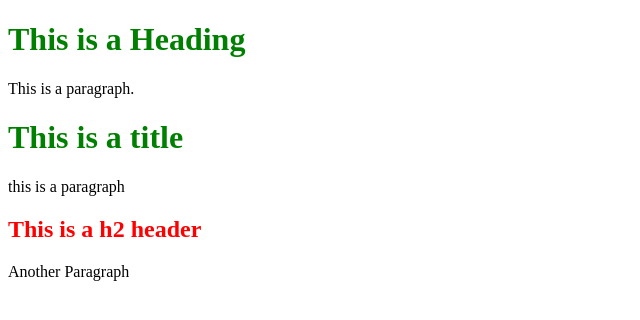
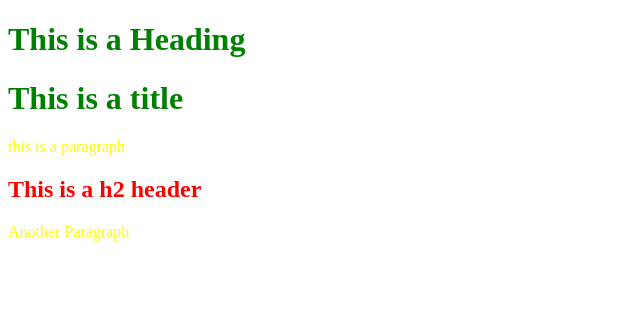
Before and after one commit to Alaska01/Aye-Rida-Testing, a plain HTML site: page index.html in a window 1280 px wide. Shown: the whole page, without its empty margins (0-640 px from the left). Drawn offline with Linux system fonts and the light colour scheme.

Commit message:
testing 4

```diff
--- a/index.html
+++ b/index.html
@@ -9,7 +9,7 @@
 
 
 <h1>This is a Heading</h1>
-<p>This is a paragraph.</p>
+
 <!--test2-->
 <h1>This is a title</h1>
 <p>this is a paragraph</p>
--- a/style.css
+++ b/style.css
@@ -1,5 +1,5 @@
 body{color: green}
 p{
-    color: black;
+    color: yellow;
 }
 h2{color: red}
```
